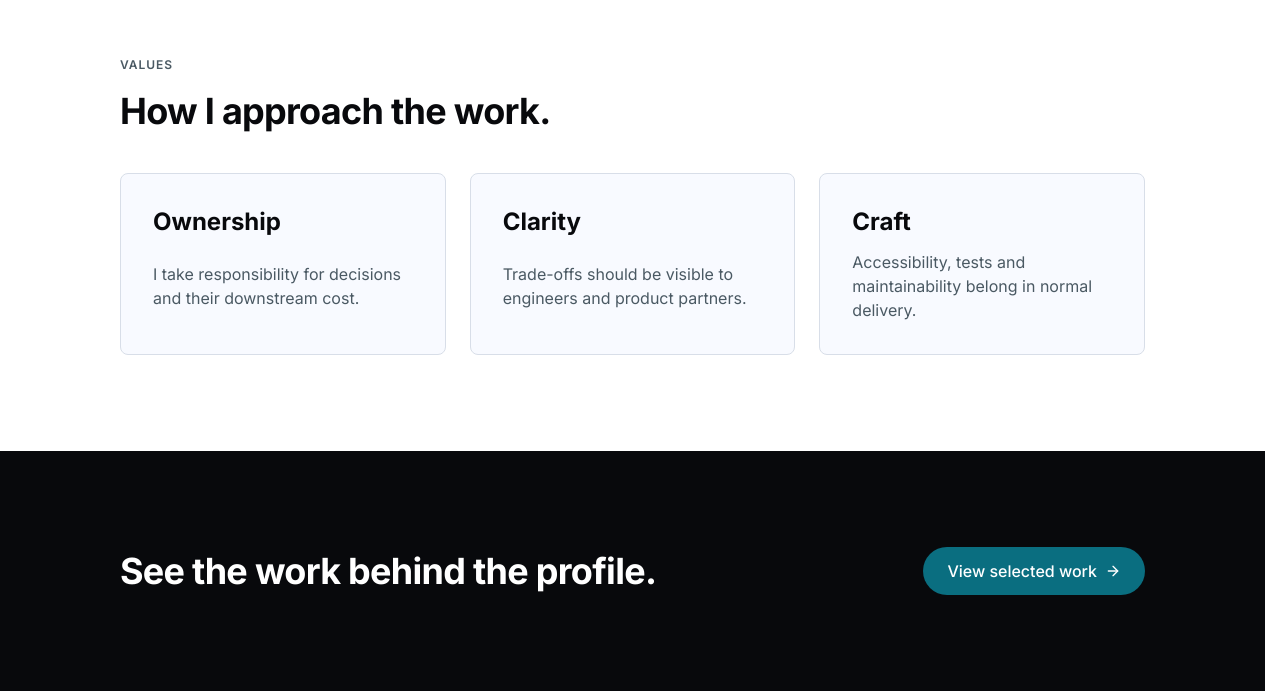
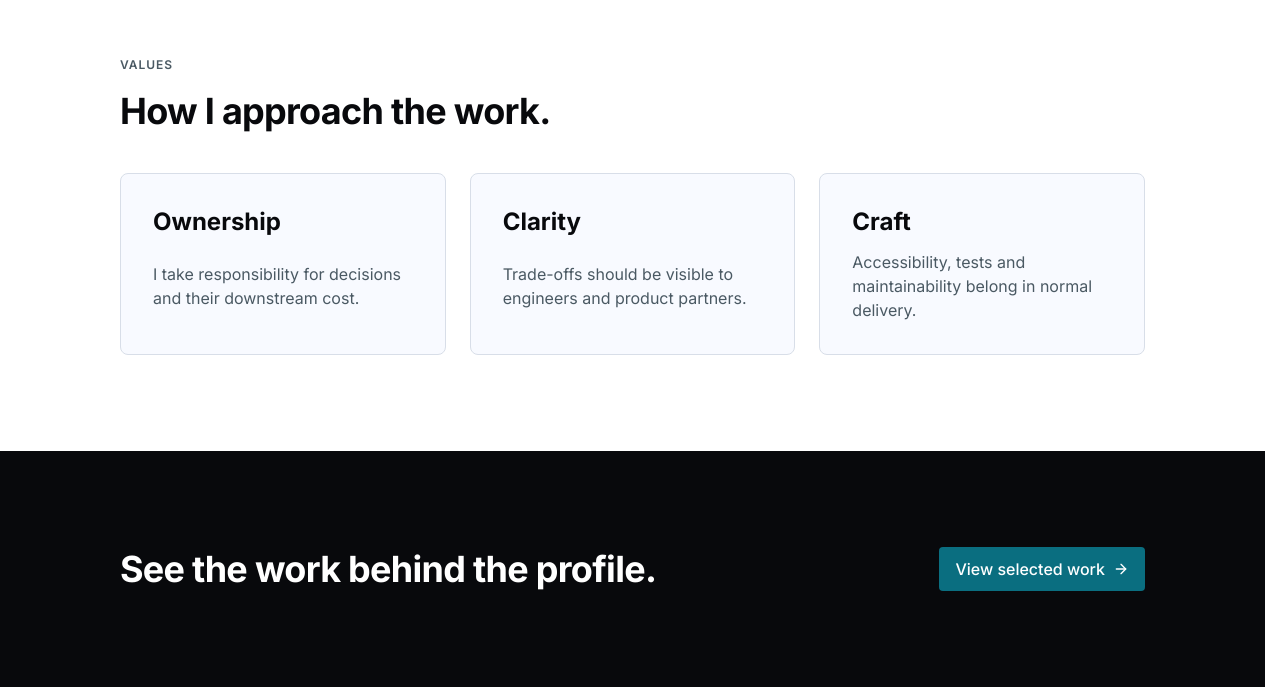
Before and after one commit to Santinni/cg-portfolio-web, a Next.js app: page /en/about in a window 1280 px wide. Shown: the part 803-1494 px from the top of the page. Built offline with nearby package versions, Linux system fonts and the light colour scheme; no server answers.

Commit message:
fix(button): align text button contract with Figma

```diff
--- a/src/app/(frontend)/components/primitives/button/Button.module.css
+++ b/src/app/(frontend)/components/primitives/button/Button.module.css
@@ -1,96 +1,156 @@
 .button {
+    --button-background: var(--action-primary, var(--accent));
+    --button-background-hover: var(--action-primary-hover, var(--accent-hover));
+    --button-background-active: var(--action-primary-pressed, var(--accent-hover));
+    --button-foreground: var(--action-on-primary, var(--text-color-tertiary));
+    --button-foreground-hover: var(--button-foreground);
+    --button-foreground-active: var(--button-foreground);
+    --button-border-width: 0px;
+    --button-border-color: transparent;
+    --button-disabled-background: var(--surface-subtle, var(--border-default));
+    --button-disabled-foreground: var(--text-secondary, var(--accent));
+    --button-disabled-border-color: transparent;
+
+    position: relative;
     display: inline-flex;
     align-items: center;
     justify-content: center;
-    min-height: var(--touch-target-min, 44px);
-    background-color: var(--action-primary, var(--accent));
-    color: var(--action-on-primary, var(--text-color-tertiary));
-    padding: var(--space-12, var(--spacing-md)) var(--space-24, var(--spacing-xl));
-    border-radius: var(--radius-pill, var(--border-radius-rounded));
-    font-size: var(--font-size-body, var(--font-size-md));
-    font-weight: var(--font-weight-medium);
-    border: none;
+    min-block-size: var(--control-height-md, 44px);
+    min-inline-size: var(--control-min-width-md, 96px);
+    padding-block: 0;
+    padding-inline: var(--button-padding-inline-md, 16px);
+    border: var(--button-border-width) solid var(--button-border-color);
+    border-radius: var(--radius-4, 4px);
+    background-color: var(--button-background);
+    color: var(--button-foreground);
+    font-family: inherit;
+    font-size: var(--font-size-body, 16px);
+    font-weight: var(--font-weight-medium, 500);
+    line-height: var(--line-height-body, 24px);
+    text-align: center;
     cursor: pointer;
-    transition: background-color 0.2s, border-color 0.2s, color 0.2s;
-    position: relative;
-    font-family: inherit;
+    transition:
+        background-color 0.2s,
+        border-color 0.2s,
+        color 0.2s;
 }
 
-.button:hover {
-    background-color: var(--action-primary-hover, var(--accent-hover));
-    color: var(--action-on-primary, var(--text-color-tertiary));
+.button:not(:disabled):hover {
+    background-color: var(--button-background-hover);
+    color: var(--button-foreground-hover);
 }
 
-.button:active {
-    background-color: var(--action-primary-pressed, var(--accent-hover));
+.button:not(:disabled):active {
+    background-color: var(--button-background-active);
+    color: var(--button-foreground-active);
+}
+
+.button:focus-visible {
+    outline: 2px solid var(--action-focus, #0a6e80);
+    outline-offset: 2px;
+}
+
+.button:disabled:not([data-loading='true']) {
+    border-color: var(--button-disabled-border-color);
+    background-color: var(--button-disabled-background);
+    color: var(--button-disabled-foreground);
+    cursor: not-allowed;
 }
 
 .buttonContent {
     display: flex;
+    max-inline-size: 100%;
     align-items: center;
     justify-content: center;
-    gap: var(--space-8, 0.5rem);
+    gap: var(--button-gap, 8px);
+    overflow-wrap: anywhere;
 }
 
 .variant-primary {
-    background-color: var(--action-primary);
-    color: var(--action-on-primary);
-}
-
-.variant-primary:hover {
-    background-color: var(--action-primary-hover);
+    --button-background: var(--action-primary);
+    --button-background-hover: var(--action-primary-hover);
+    --button-background-active: var(--action-primary-pressed);
+    --button-foreground: var(--action-on-primary);
 }
 
 .variant-secondary {
-    background-color: transparent;
-    color: var(--text-primary);
-    border: 1px solid var(--border-strong);
+    --button-background: transparent;
+    --button-background-hover: var(--surface-subtle);
+    --button-background-active: var(--surface-raised);
+    --button-foreground: var(--text-primary);
+    --button-border-width: 1px;
+    --button-border-color: var(--border-control);
+    --button-disabled-background: transparent;
+    --button-disabled-border-color: var(--border-default);
 }
 
-.variant-secondary:hover {
-    background-color: var(--action-secondary-hover);
+.variant-quiet {
+    --button-background: transparent;
+    --button-background-hover: var(--surface-subtle);
+    --button-background-active: var(--surface-raised);
+    --button-foreground: var(--action-primary);
+    --button-disabled-background: transparent;
 }
 
+/* Deprecated compatibility variants. Keep their layout until icon/text call sites migrate. */
 .variant-transparent {
-    background-color: transparent;
-    color: var(--text-primary);
-    &:hover {
-        background-color: var(--action-secondary-hover, transparent);
-    }
+    --button-background: transparent;
+    --button-background-hover: var(--action-secondary-hover, transparent);
+    --button-background-active: var(--surface-raised, transparent);
+    --button-foreground: var(--text-primary);
 }
 
 .variant-text {
-    background-color: transparent;
-    color: var(--action-primary);
-    padding: var(--space-4, 0) var(--space-4, 0);
-    min-height: auto;
+    --button-background: transparent;
+    --button-background-hover: transparent;
+    --button-background-active: transparent;
+    --button-foreground: var(--action-primary);
+    --button-foreground-hover: var(--action-primary-hover);
+    --button-foreground-active: var(--action-primary-pressed);
+    --button-disabled-background: transparent;
 }
 
-.variant-text:hover {
-    background-color: transparent;
-    color: var(--action-primary-hover);
-}
-
-.accent-light {
-    background-color: var(--action-primary);
-    color: var(--action-on-primary);
-}
-
+.accent-light,
 .accent-dark {
-    background-color: var(--action-primary);
-    color: var(--action-on-primary);
+    --button-background: var(--action-primary);
+    --button-background-hover: var(--action-primary-hover);
+    --button-background-active: var(--action-primary-pressed);
+    --button-foreground: var(--action-on-primary);
 }
 
 .size-small {
-    padding: var(--spacing-sm) var(--spacing-md);
+    min-block-size: var(--control-height-sm, 36px);
+    min-inline-size: var(--control-min-width-sm, 80px);
+    padding-inline: var(--button-padding-inline-sm, 12px);
+    font-size: var(--font-size-sm, 14px);
+    line-height: 20px;
 }
 
 .size-medium {
-    padding: var(--spacing-md) var(--spacing-xl);
+    min-block-size: var(--control-height-md, 44px);
+    min-inline-size: var(--control-min-width-md, 96px);
+    padding-inline: var(--button-padding-inline-md, 16px);
+    font-size: var(--font-size-body, 16px);
+    line-height: var(--line-height-body, 24px);
 }
 
 .size-large {
-    padding: var(--spacing-lg) var(--spacing-xl);
+    min-block-size: var(--control-height-lg, 52px);
+    min-inline-size: var(--control-min-width-lg, 112px);
+    padding-inline: var(--button-padding-inline-lg, 20px);
+    font-size: var(--font-size-body, 16px);
+    line-height: var(--line-height-body, 24px);
+}
+
+.button.variant-transparent:not(.rounded) {
+    min-inline-size: 0;
+    padding-inline: var(--space-24, 24px);
+}
+
+.button.variant-text {
+    min-block-size: 0;
+    min-inline-size: 0;
+    padding: var(--space-4, 4px);
 }
 
 .text-size-small {
@@ -122,56 +182,50 @@
 }
 
 .fullWidth {
-    width: 100%;
+    inline-size: 100%;
 }
 
 .rounded {
+    min-inline-size: var(--touch-target-min, 44px);
+    padding-inline: var(--space-12, 12px);
     border-radius: var(--radius-pill, var(--border-radius-rounded));
-    padding: var(--space-12, var(--spacing-md));
-    min-width: var(--touch-target-min, 44px);
 }
 
 .loading {
     position: absolute;
-    left: 50%;
-    top: 50%;
+    inset-block-start: 50%;
+    inset-inline-start: 50%;
+    display: flex;
+    color: currentColor;
     transform: translate(-50%, -50%);
+    pointer-events: none;
 }
 
 .loadingIcon {
-    animation: spin 3s linear infinite, pulse 1.5s ease-in-out infinite;
-    color: var(--action-on-primary, var(--background));
+    inline-size: var(--icon-16, 16px);
+    block-size: var(--icon-16, 16px);
+    color: currentColor;
+    animation: spin 1s linear infinite;
 }
 
 .disabled {
-    background-color: var(--border-default, var(--background));
-    color: var(--text-secondary, var(--accent));
     cursor: not-allowed;
 }
 
-.isLoading {
-    color: transparent;
+.loadingState {
+    cursor: wait;
+}
+
+.loadingContent {
+    opacity: 0;
 }
 
 @keyframes spin {
     from {
         transform: rotate(0deg);
     }
+
     to {
         transform: rotate(360deg);
     }
 }
-
-@keyframes pulse {
-    0% {
-        opacity: 0.3;
-    }
-
-    50% {
-        opacity: 1;
-    }
-
-    100% {
-        opacity: 0.3;
-    }
-}
--- a/src/app/(frontend)/components/primitives/button/index.tsx
+++ b/src/app/(frontend)/components/primitives/button/index.tsx
@@ -16,7 +16,7 @@ import { Link } from '@/i18n/navigation'
 /** Shared style props for both button and link renders. */
 interface BaseButtonProps {
 	className?: string
-	variant?: 'primary' | 'secondary' | 'transparent' | 'text'
+	variant?: 'primary' | 'secondary' | 'quiet' | 'transparent' | 'text'
 	accent?: 'light' | 'dark'
 	rounded?: boolean
 	size?: 'small' | 'medium' | 'large'
@@ -67,10 +67,10 @@ export const Button = forwardRef<HTMLButtonElement | HTMLAnchorElement, ButtonOr
 			renders = 'button',
 			className,
 			children,
-			variant,
+			variant = 'primary',
 			accent,
 			rounded,
-			size,
+			size = 'medium',
 			textWeight,
 			fullWidth,
 			textSize,
@@ -81,23 +81,19 @@ export const Button = forwardRef<HTMLButtonElement | HTMLAnchorElement, ButtonOr
 		},
 		ref,
 	) => {
-		const ariaAttrs = {
-			'aria-busy': isLoading ? true : undefined,
-			'aria-disabled': isDisabled ? true : undefined,
-			...(rest['aria-label'] ? { 'aria-label': rest['aria-label'] } : {}),
-		}
-
-		const classes = clsx(styles.button, className, {
-			[styles[`variant-${variant}`]]: variant,
-			[styles[`accent-${accent}`]]: accent,
-			[styles[`size-${size}`]]: size,
-			[styles.disabled]: isDisabled,
-			[styles[`text-weight-${textWeight}`]]: textWeight,
-			[styles.fullWidth]: fullWidth,
-			[styles[`text-size-${textSize}`]]: textSize,
-			[styles.rounded]: rounded,
-			[styles.isLoading]: isLoading,
-		})
+		const classes = clsx(
+			styles.button,
+			styles[`variant-${variant}`],
+			styles[`size-${size}`],
+			className,
+			{
+				[styles[`accent-${accent}`]]: accent,
+				[styles[`text-weight-${textWeight}`]]: textWeight,
+				[styles.fullWidth]: fullWidth,
+				[styles[`text-size-${textSize}`]]: textSize,
+				[styles.rounded]: rounded,
+			},
+		)
 
 		if (renders === 'link') {
 			const { href, ...linkRest } = rest as Omit<AsLinkProps, 'renders'>
@@ -108,24 +104,37 @@ export const Button = forwardRef<HTMLButtonElement | HTMLAnchorElement, ButtonOr
 				</Link>
 			)
 		} else {
-			const buttonProps = rest as Omit<AsButtonProps, 'renders'>
+			const {
+				disabled,
+				type = 'button',
+				'aria-busy': ariaBusy,
+				'aria-disabled': ariaDisabled,
+				...buttonProps
+			} = rest as Omit<AsButtonProps, 'renders'>
+			const effectiveDisabled = Boolean(disabled || isDisabled || isLoading)
+			const buttonClasses = clsx(classes, {
+				[styles.disabled]: effectiveDisabled && !isLoading,
+				[styles.loadingState]: isLoading,
+			})
 
 			return (
 				<button
-					type="button"
-					className={classes}
+					{...buttonProps}
+					type={type}
+					className={buttonClasses}
 					onClick={onClick}
-					disabled={isDisabled || isLoading}
+					disabled={effectiveDisabled}
 					ref={ref as React.Ref<HTMLButtonElement>}
-					{...buttonProps}
-					{...ariaAttrs}
+					aria-busy={isLoading ? true : ariaBusy}
+					aria-disabled={effectiveDisabled ? true : ariaDisabled}
+					data-loading={isLoading ? true : undefined}
 				>
 					{isLoading && (
-						<span className={styles.loading}>
-							<Loader className={styles.loadingIcon} />
+						<span className={styles.loading} aria-hidden="true">
+							<Loader className={styles.loadingIcon} aria-hidden="true" />
 						</span>
 					)}
-					<span className={clsx(isLoading && styles.isLoading, styles.buttonContent)}>
+					<span className={clsx(styles.buttonContent, isLoading && styles.loadingContent)}>
 						{children}
 					</span>
 				</button>
--- a/src/app/(frontend)/styles/variables.css
+++ b/src/app/(frontend)/styles/variables.css
@@ -149,6 +149,16 @@
     --icon-20: 20px;
     --icon-24: 24px;
     --touch-target-min: 44px;
+    --control-height-sm: 36px;
+    --control-height-md: 44px;
+    --control-height-lg: 52px;
+    --control-min-width-sm: 80px;
+    --control-min-width-md: 96px;
+    --control-min-width-lg: 112px;
+    --button-gap: 8px;
+    --button-padding-inline-sm: 12px;
+    --button-padding-inline-md: 16px;
+    --button-padding-inline-lg: 20px;
 
     /* Shell layout */
     --container-max: 1200px;
```
Also changed, not shown: 1 other file (tests, documents, lock files or other folders).
